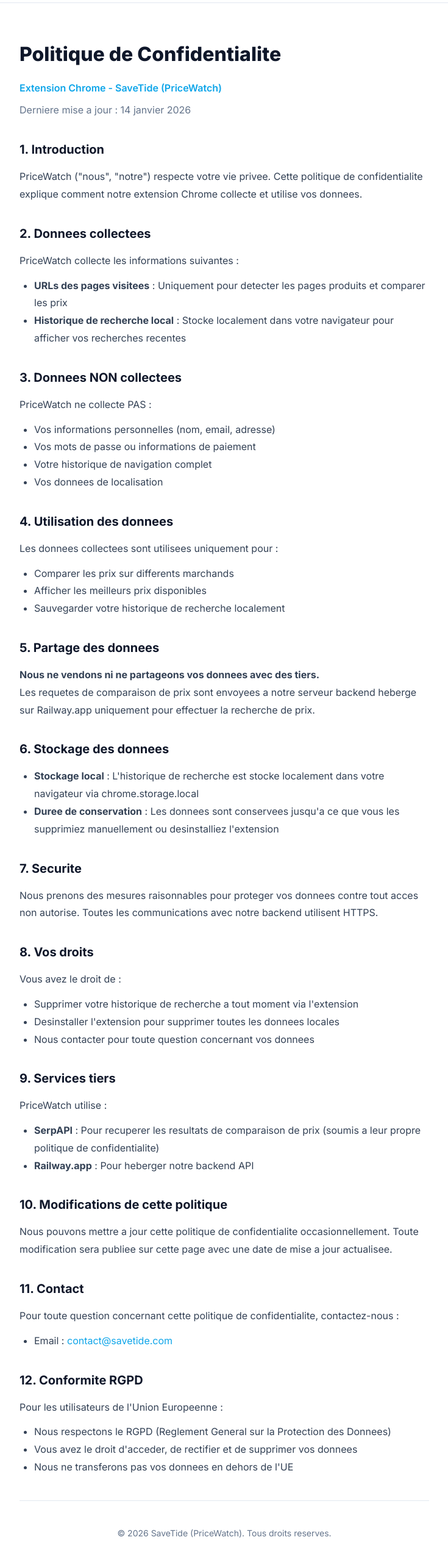
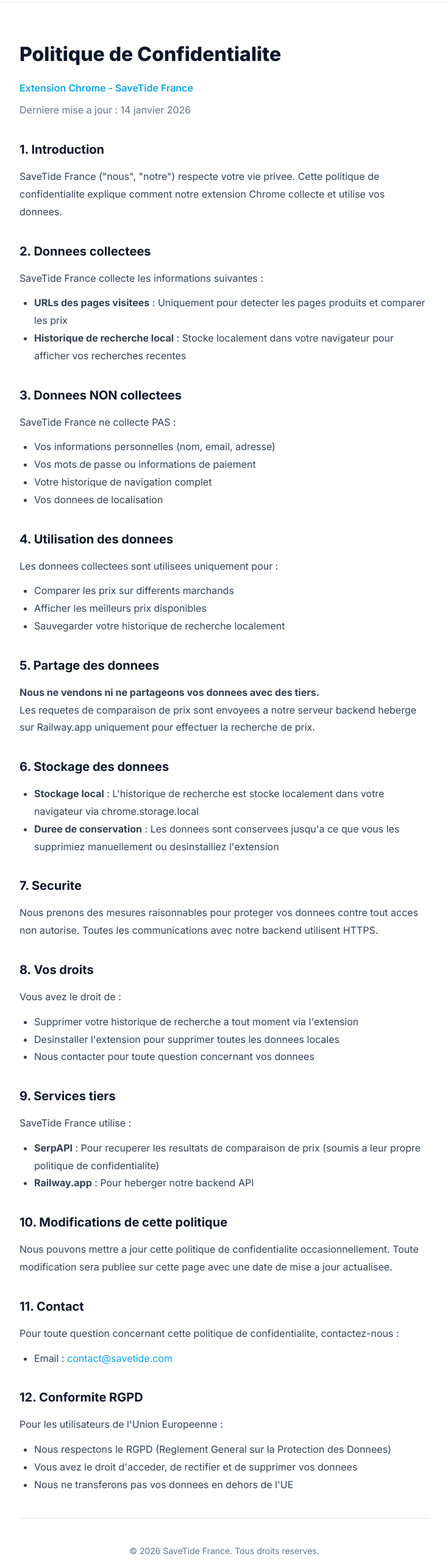
Before and after one commit to madmax328/SaveTide, a Next.js app: page /extension/privacy in a window 1280 px wide. Shown: the part 60-2626 px from the top of the page at 61% size, without its empty margins (272-1007 px from the left). Built offline with nearby package versions, Linux system fonts and the light colour scheme.

Commit message:
Add files via upload

```diff
--- a/app/extension/privacy/page.tsx
+++ b/app/extension/privacy/page.tsx
@@ -3,7 +3,7 @@
 export const metadata: Metadata = {
   title: 'Politique de Confidentialite - SaveTide Extension Chrome',
   description:
-    'Politique de confidentialite de l\'extension Chrome SaveTide (PriceWatch). Decouvrez comment nous protegeons vos donnees.',
+    'Politique de confidentialite de l\'extension Chrome SaveTide France. Decouvrez comment nous protegeons vos donnees.',
 };
 
 export default function ExtensionPrivacy() {
@@ -50,7 +50,7 @@
             marginBottom: 8,
           }}
         >
-          Extension Chrome - SaveTide (PriceWatch)
+          Extension Chrome - SaveTide France
         </p>
         <p style={{ color: '#64748b', marginBottom: 32 }}>
           Derniere mise a jour : 14 janvier 2026
@@ -67,7 +67,7 @@
           1. Introduction
         </h2>
         <p>
-          PriceWatch (&quot;nous&quot;, &quot;notre&quot;) respecte votre vie
+          SaveTide France (&quot;nous&quot;, &quot;notre&quot;) respecte votre vie
           privee. Cette politique de confidentialite explique comment notre
           extension Chrome collecte et utilise vos donnees.
         </p>
@@ -82,7 +82,7 @@
         >
           2. Donnees collectees
         </h2>
-        <p>PriceWatch collecte les informations suivantes :</p>
+        <p>SaveTide France collecte les informations suivantes :</p>
         <ul style={{ paddingLeft: 24, margin: '12px 0' }}>
           <li>
             <strong>URLs des pages visitees</strong> : Uniquement pour detecter
@@ -104,7 +104,7 @@
         >
           3. Donnees NON collectees
         </h2>
-        <p>PriceWatch ne collecte PAS :</p>
+        <p>SaveTide France ne collecte PAS :</p>
         <ul style={{ paddingLeft: 24, margin: '12px 0' }}>
           <li>Vos informations personnelles (nom, email, adresse)</li>
           <li>Vos mots de passe ou informations de paiement</li>
@@ -223,7 +223,7 @@
         >
           9. Services tiers
         </h2>
-        <p>PriceWatch utilise :</p>
+        <p>SaveTide France utilise :</p>
         <ul style={{ paddingLeft: 24, margin: '12px 0' }}>
           <li>
             <strong>SerpAPI</strong> : Pour recuperer les resultats de
@@ -313,7 +313,7 @@
             fontSize: 14,
           }}
         >
-          &copy; 2026 SaveTide (PriceWatch). Tous droits reserves.
+          &copy; 2026 SaveTide France. Tous droits reserves.
         </p>
       </main>
     </>
```
